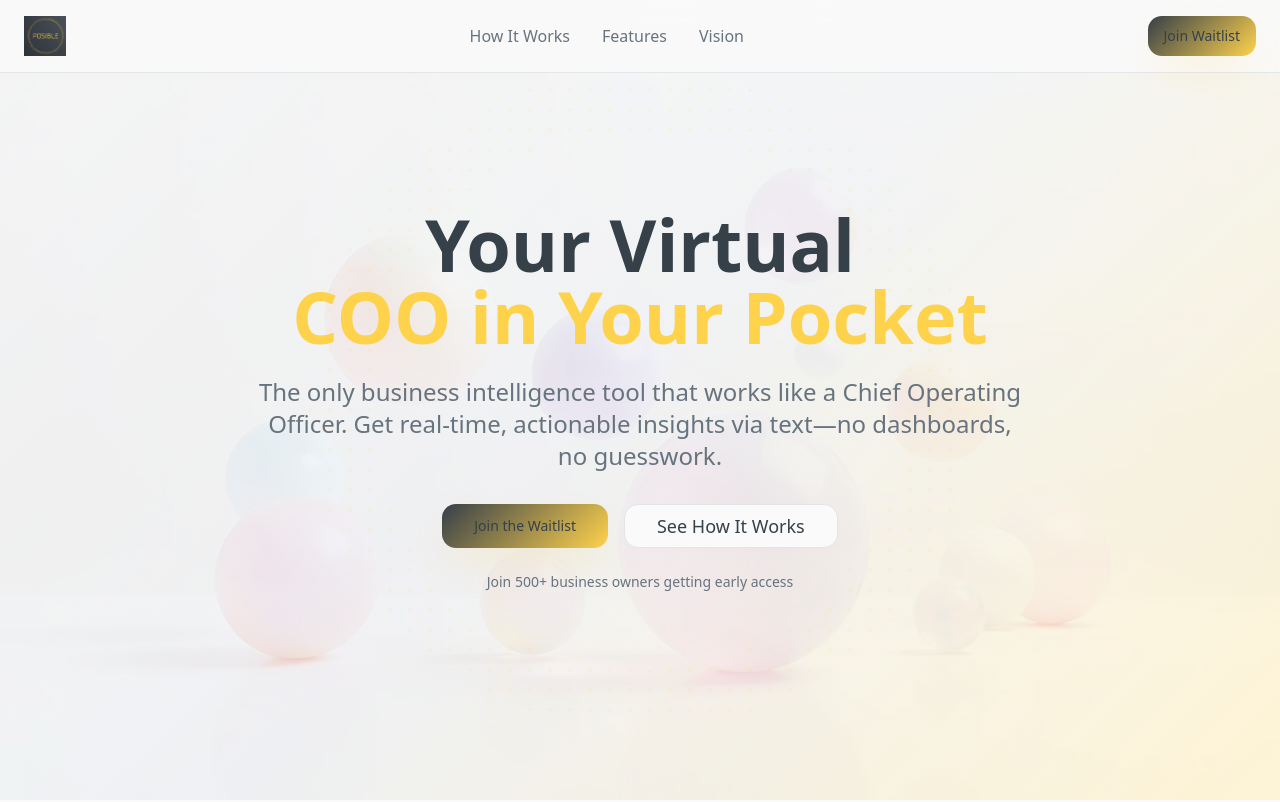
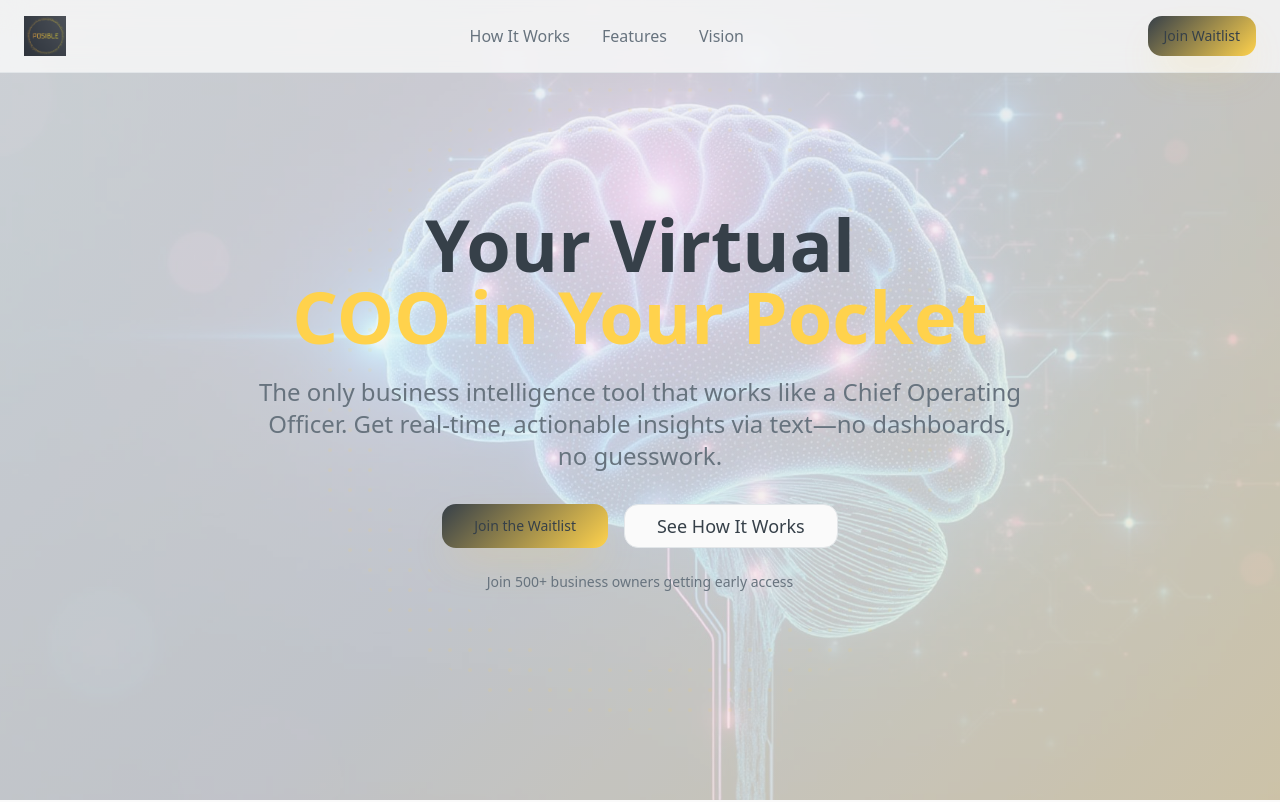
Before and after one commit to Lars-2/go-posible-faster, a React (Vite) app: page / in a window 1280 px wide. Shown: the top 802 px of the page. Built offline with nearby package versions, Linux system fonts and the light colour scheme.

Commit message:
Refactor: Implement AI theme background

```diff
--- a/src/components/HeroSection.tsx
+++ b/src/components/HeroSection.tsx
@@ -1,5 +1,5 @@
 import { Button } from "@/components/ui/button";
-import heroAbstract from "@/assets/hero-abstract.jpg";
+import aiBrainHero from "@/assets/ai-brain-hero.jpg";
 
 const HeroSection = () => {
   return (
@@ -7,8 +7,8 @@ const HeroSection = () => {
       {/* Abstract background image */}
       <div className="absolute inset-0 opacity-20">
         <img
-          src={heroAbstract}
-          alt=""
+          src={aiBrainHero}
+          alt="AI brain neural network visualization"
           className="w-full h-full object-cover"
         />
       </div>
```
Also changed, not shown: src/assets/ai-brain-hero.jpg (added).
